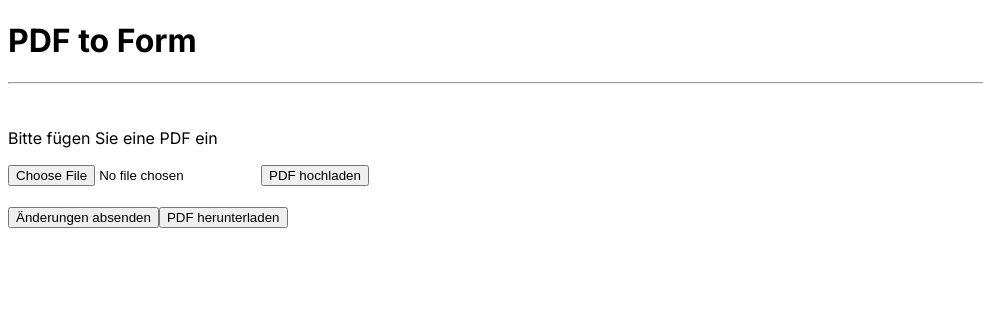
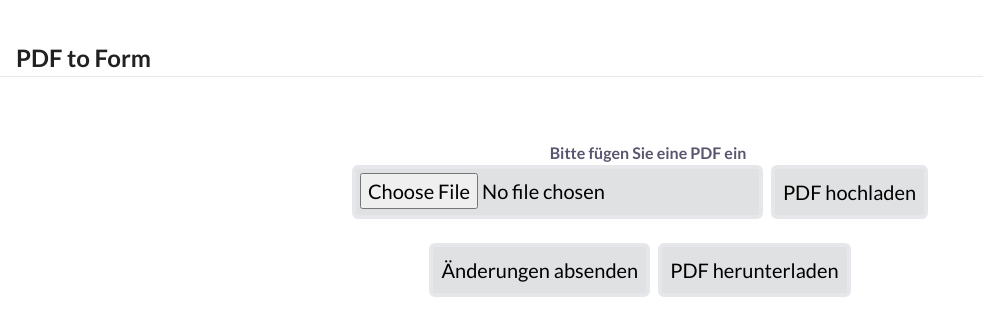
Before and after one commit to JoelBuchholz/pdf2form, a Next.js app: page / in a window 1280 px wide. Shown: the top 336 px of the page, without its empty margins (0-983 px from the left). Built offline with nearby package versions, Linux system fonts and the light colour scheme.

Commit message:
new update

```diff
--- a/app/globals.css
+++ b/app/globals.css
@@ -0,0 +1,3 @@
+@tailwind base;
+@tailwind components;
+@tailwind utilities;
--- a/app/page.tsx
+++ b/app/page.tsx
@@ -1,4 +1,4 @@
-import PdfFields from "@/compnents/PdfFields";
+import PdfFields from "@/components/PdfFields";
 import Image from "next/image";
 
 export default function Home() {
--- a/compnents/PdfFields.tsx
+++ b/components/PdfFields.tsx
@@ -1,6 +1,5 @@
 "use client";
 import { useState } from "react";
-import "tailwindcss/tailwind.css";
 import Head from "next/head";
 
 const PdfFields = () => {
@@ -136,7 +135,6 @@ const PdfFields = () => {
               PDF hochladen
             </button>
           </div>
-
           <form onSubmit={handleSubmit}>
             {fieldData.map((field, index) => (
               <div key={index}>
--- a/tailwind.config.ts
+++ b/tailwind.config.ts
@@ -3,7 +3,7 @@ import type { Config } from "tailwindcss";
 const config: Config = {
   content: [
     "./pages/**/*.{js,ts,jsx,tsx,mdx}",
-    "./compnents/**/*.{js,ts,jsx,tsx,mdx}",
+    "./components/**/*.{js,ts,jsx,tsx,mdx}",
     "./app/**/*.{js,ts,jsx,tsx,mdx}",
   ],
   theme: {
```
